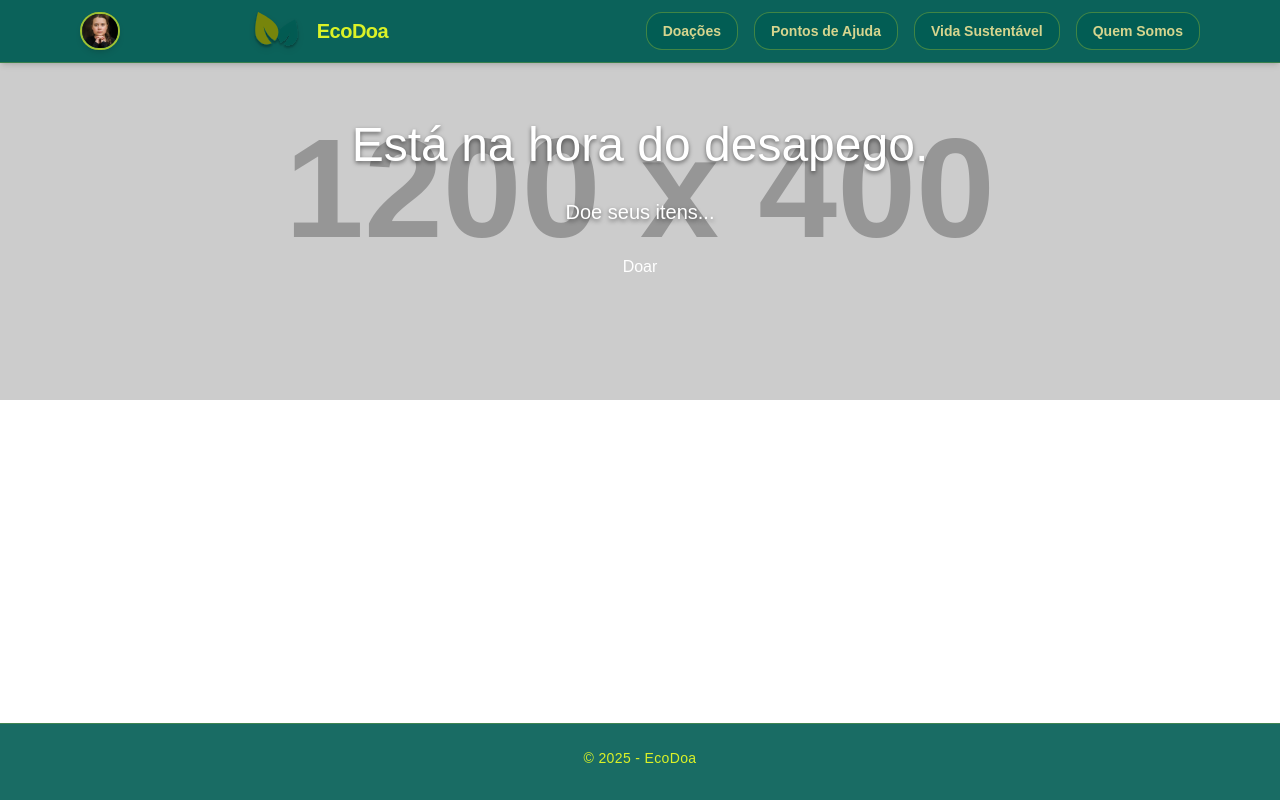
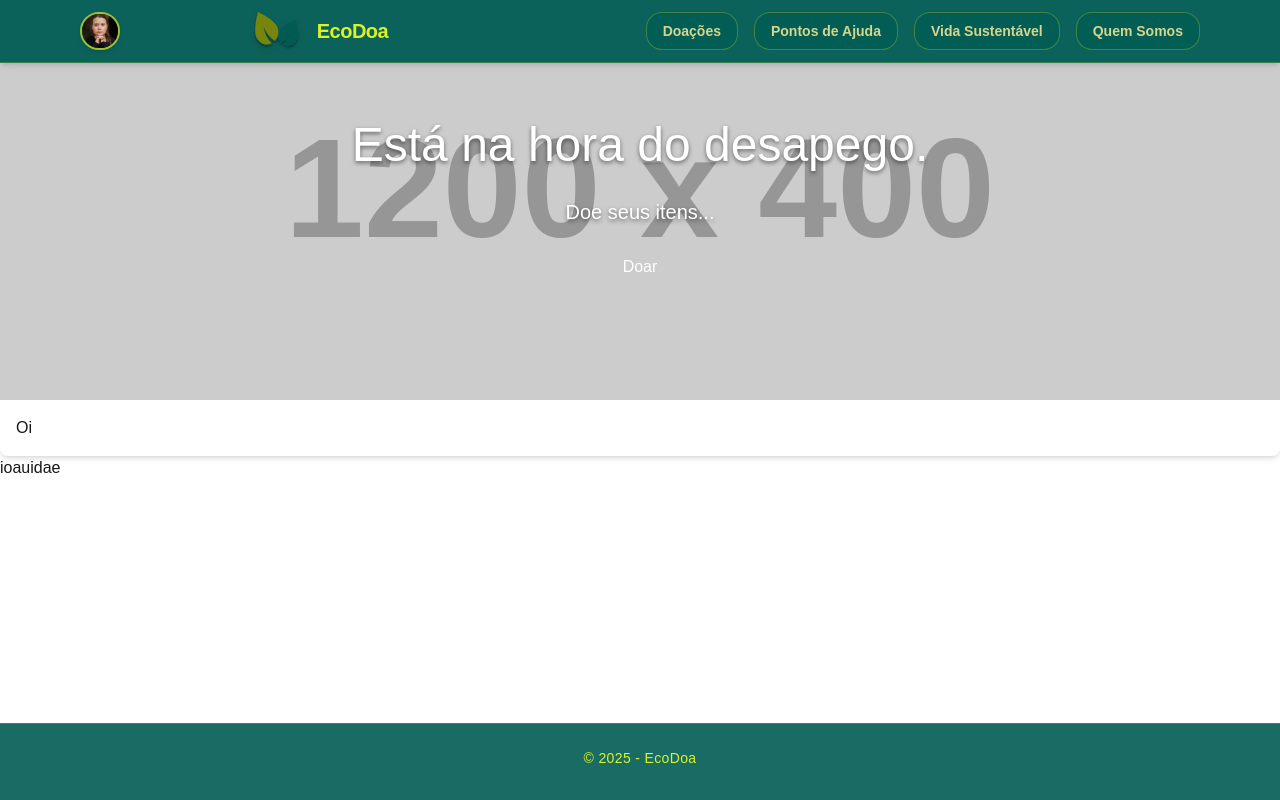
Before and after one commit to g-birocci/projeto_final, a Next.js app: page / in a window 1280 px wide. Built offline with nearby package versions, Linux system fonts and the light colour scheme.

Commit message:
feat: updates

```diff
--- /dev/null
+++ b/src/components/ui/Button.jsx
@@ -0,0 +1,6 @@
+export default function Button() {
+    return (
+        <>
+
+        </>
+    )}
--- /dev/null
+++ b/src/components/ui/Card.jsx
@@ -0,0 +1,9 @@
+import { children } from "react";
+
+export default function Card ({children}) {
+    return (
+        <div className="bg-card text-card-foreground p-4 rounded-lg shadow-md">
+        {children}
+        </div>
+    )
+}
--- a/src/pages/index.js
+++ b/src/pages/index.js
@@ -1,6 +1,7 @@
 import React, { useEffect, useState } from "react";
 import Footer from "../components/Footer";
 import Navbar from "../components/Navbar";
+import Card from "@/components/ui/Card";
 
 function IndexPage() {
   const [produtos, setProdutos] = useState([]);
@@ -41,7 +42,10 @@ function IndexPage() {
         <button className="btn btn-primary" style={{ padding: '0.75rem 2rem', fontSize: '1rem' }}>Doar</button>
       </header>
 
-
+        <Card>
+          <h1>Oi</h1>
+        </Card>
+        ioauidae
             <Footer />
 
 
```
Also changed, not shown: 1 other file (tests, documents, lock files or other folders).
